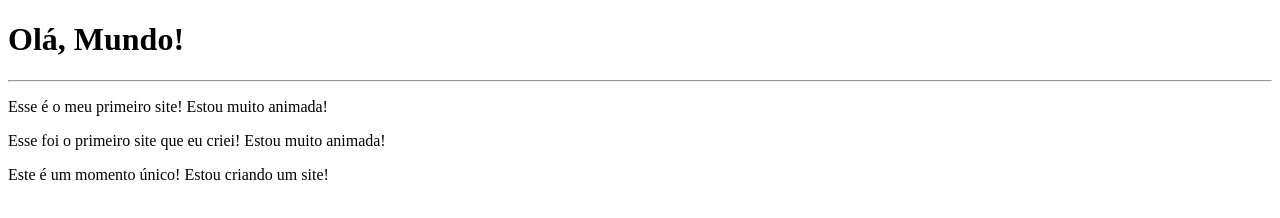
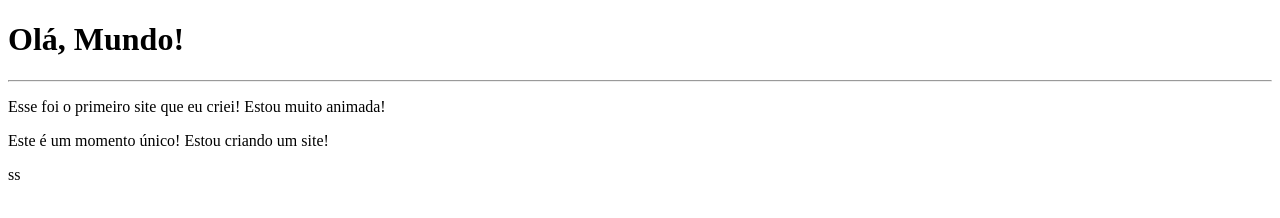
Before and after one commit to lalrianymendes/Hello-World, a plain HTML site: page site-exemplo/index.html in a window 1280 px wide. Drawn offline with Linux system fonts and the light colour scheme.

Commit message:
Update index.html

```diff
--- a/site-exemplo/index.html
+++ b/site-exemplo/index.html
@@ -8,8 +8,7 @@
 <body>
     <h1>Olá, Mundo!</h1>
     <hr>
-    <p>Esse é o meu primeiro site! Estou muito animada!</p>
     <p>Esse foi o primeiro site que eu criei! Estou muito animada!</p>
     <p>Este é um momento único! Estou criando um site!</p>
 </body>
-</html>
+</html>ss
```
